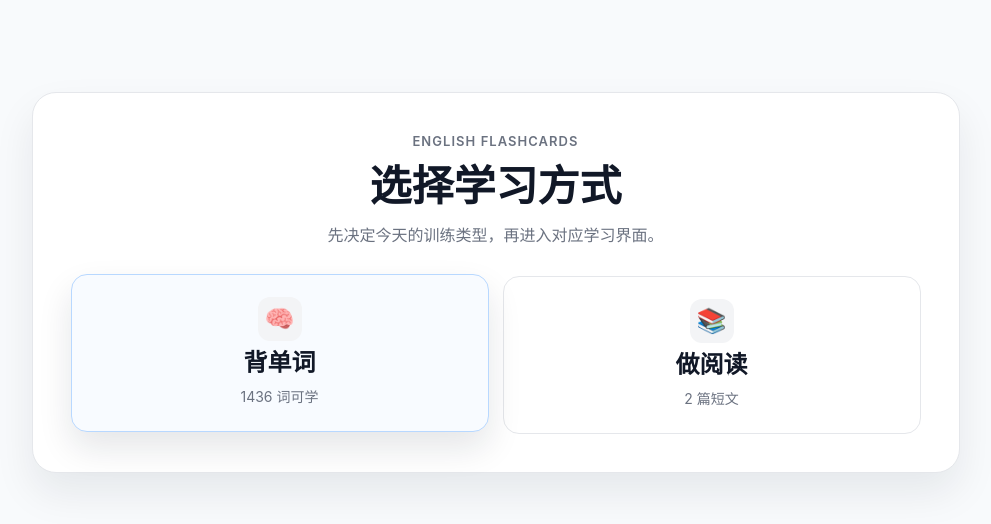
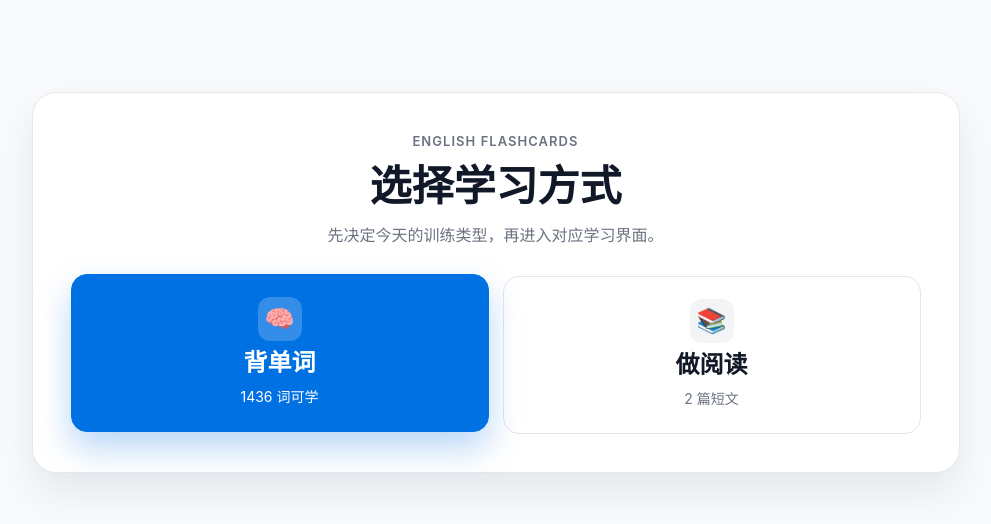
Before and after one commit to arcadegrey/english-flashcards, a React (Vite) app: page / in a window 1280 px wide. In both pictures the pointer is over the button 416 px from the left and 355 px from the top of the page. Shown: the top 524 px of the page, without its empty margins (137-1128 px from the left). Built offline with nearby package versions, Linux system fonts and the light colour scheme; no server answers.

Commit message:
fix: smooth reading list hover without layout jitter

```diff
--- a/src/styles/word-learning-refresh.css
+++ b/src/styles/word-learning-refresh.css
@@ -537,14 +537,15 @@
   transition: transform 240ms cubic-bezier(0.22, 1, 0.36, 1),
     border-color 240ms cubic-bezier(0.22, 1, 0.36, 1),
     box-shadow 240ms cubic-bezier(0.22, 1, 0.36, 1),
-    background-color 240ms cubic-bezier(0.22, 1, 0.36, 1);
+    background-color 240ms cubic-bezier(0.22, 1, 0.36, 1),
+    color 240ms cubic-bezier(0.22, 1, 0.36, 1);
 }
 
 .study-hub-action:hover {
   transform: translateY(-2px);
-  border-color: #b8d8ff;
-  background: #f8fbff;
-  box-shadow: 0 16px 34px rgba(15, 23, 42, 0.11);
+  border-color: #0071e3;
+  background: #0071e3;
+  box-shadow: 0 16px 34px rgba(0, 113, 227, 0.28);
 }
 
 .study-hub-action-icon {
@@ -556,6 +557,8 @@
   justify-content: center;
   font-size: 24px;
   background: #f3f4f6;
+  transition: background-color 240ms cubic-bezier(0.22, 1, 0.36, 1),
+    color 240ms cubic-bezier(0.22, 1, 0.36, 1);
 }
 
 .study-hub-action-title {
@@ -563,11 +566,23 @@
   font-weight: 700;
   line-height: 1.2;
   color: #111827;
+  transition: color 240ms cubic-bezier(0.22, 1, 0.36, 1);
 }
 
 .study-hub-action-meta {
   font-size: 14px;
   color: #6b7280;
+  transition: color 240ms cubic-bezier(0.22, 1, 0.36, 1);
+}
+
+.study-hub-action:hover .study-hub-action-icon {
+  background: rgba(255, 255, 255, 0.2);
+  color: #ffffff;
+}
+
+.study-hub-action:hover .study-hub-action-title,
+.study-hub-action:hover .study-hub-action-meta {
+  color: #ffffff;
 }
 
 .reading-list-card,
@@ -611,13 +626,16 @@
   text-align: left;
   transition: transform 220ms cubic-bezier(0.22, 1, 0.36, 1),
     border-color 220ms cubic-bezier(0.22, 1, 0.36, 1),
-    background-color 220ms cubic-bezier(0.22, 1, 0.36, 1);
+    background-color 220ms cubic-bezier(0.22, 1, 0.36, 1),
+    color 220ms cubic-bezier(0.22, 1, 0.36, 1),
+    box-shadow 220ms cubic-bezier(0.22, 1, 0.36, 1);
 }
 
 .reading-list-item:hover {
-  transform: translateY(-1px);
-  border-color: #bedcff;
-  background: #f8fbff;
+  transform: none;
+  border-color: #0071e3;
+  background: #0071e3;
+  box-shadow: 0 16px 34px rgba(0, 113, 227, 0.26);
 }
 
 .reading-list-item-title {
@@ -626,6 +644,7 @@
   line-height: 1.35;
   font-weight: 600;
   color: var(--wl-text);
+  transition: color 220ms cubic-bezier(0.22, 1, 0.36, 1);
 }
 
 .reading-list-item-meta {
@@ -645,6 +664,19 @@
   font-size: 12px;
   color: var(--wl-subtext);
   background: #fcfcfd;
+  transition: border-color 220ms cubic-bezier(0.22, 1, 0.36, 1),
+    color 220ms cubic-bezier(0.22, 1, 0.36, 1),
+    background-color 220ms cubic-bezier(0.22, 1, 0.36, 1);
+}
+
+.reading-list-item:hover .reading-list-item-title {
+  color: #ffffff;
+}
+
+.reading-list-item:hover .reading-list-item-meta span {
+  border-color: rgba(255, 255, 255, 0.45);
+  color: #ffffff;
+  background: rgba(255, 255, 255, 0.16);
 }
 
 .reading-session-main {
```
